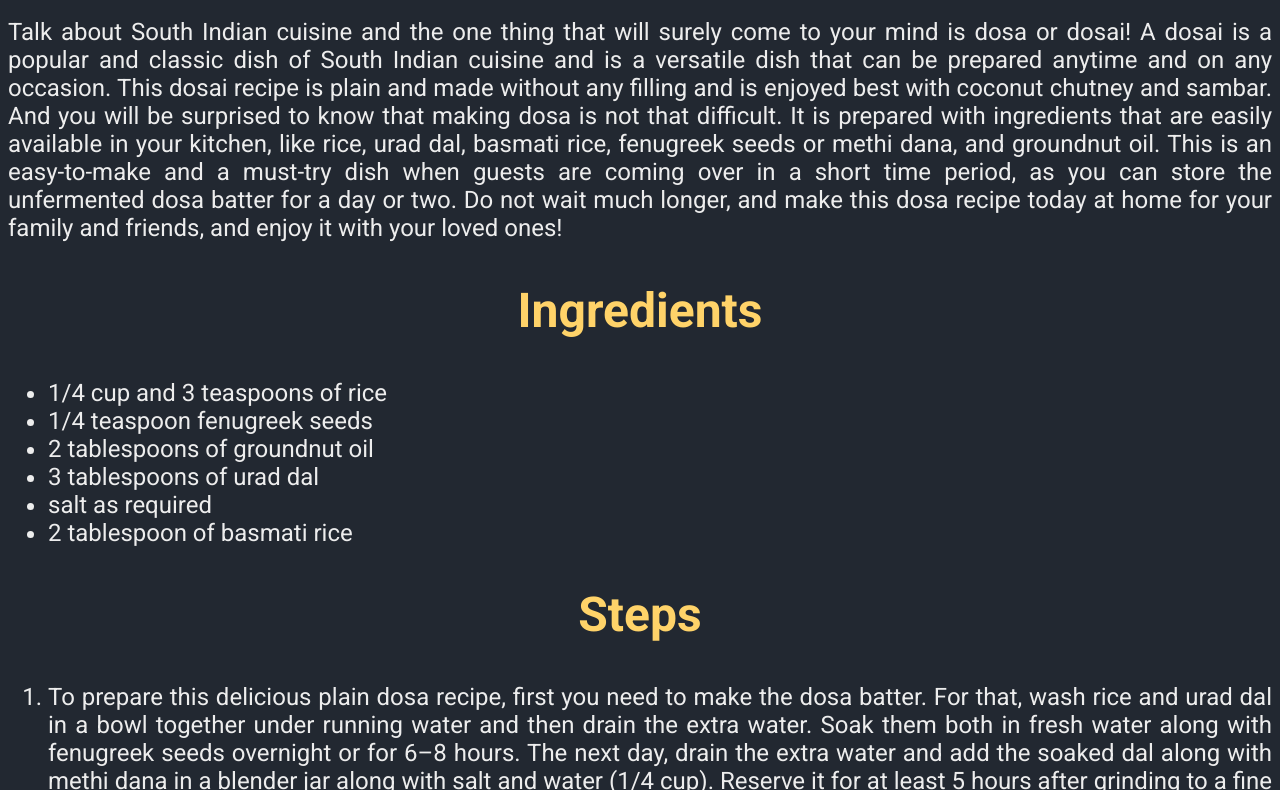
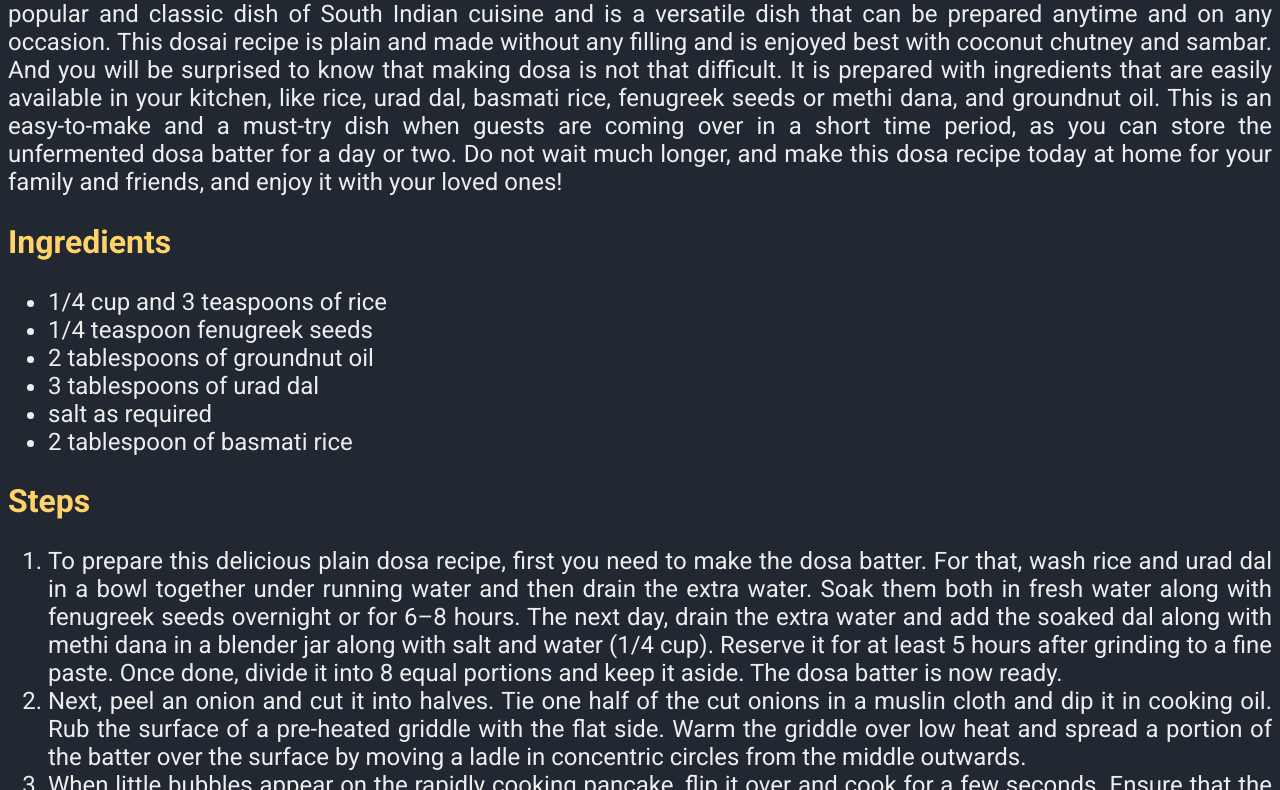
Before and after one commit to tejuthomass/odin-recipes, a plain HTML site: page recipes/dosa.html in a window 1280 px wide. Shown: the part 544-1334 px from the top of the page. Drawn offline with Linux system fonts and the light colour scheme.

Commit message:
Fix: Style h1 and h2

```diff
--- a/css/style.css
+++ b/css/style.css
@@ -12,7 +12,14 @@ li, p {
 }
 
 h1, h2 {
+    color: #FFD369;
+}
+
+h2 {
+    font-size: 2em;
+}
+
+h1 {
     font-size: 3em;
-    color: #FFD369;
     text-align: center;
 }
```
